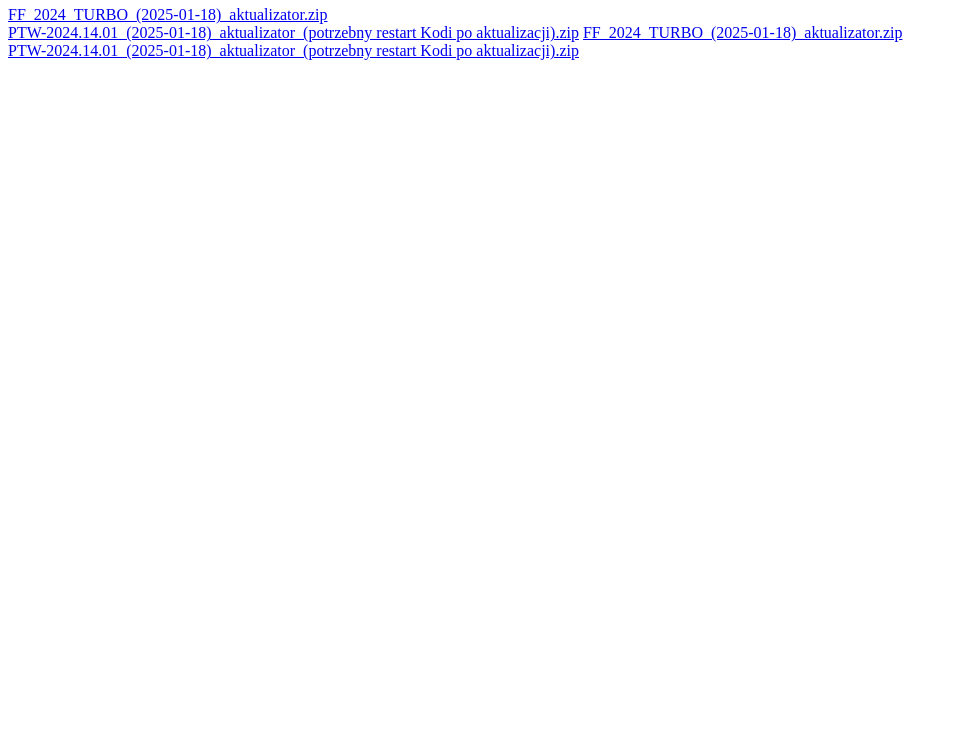
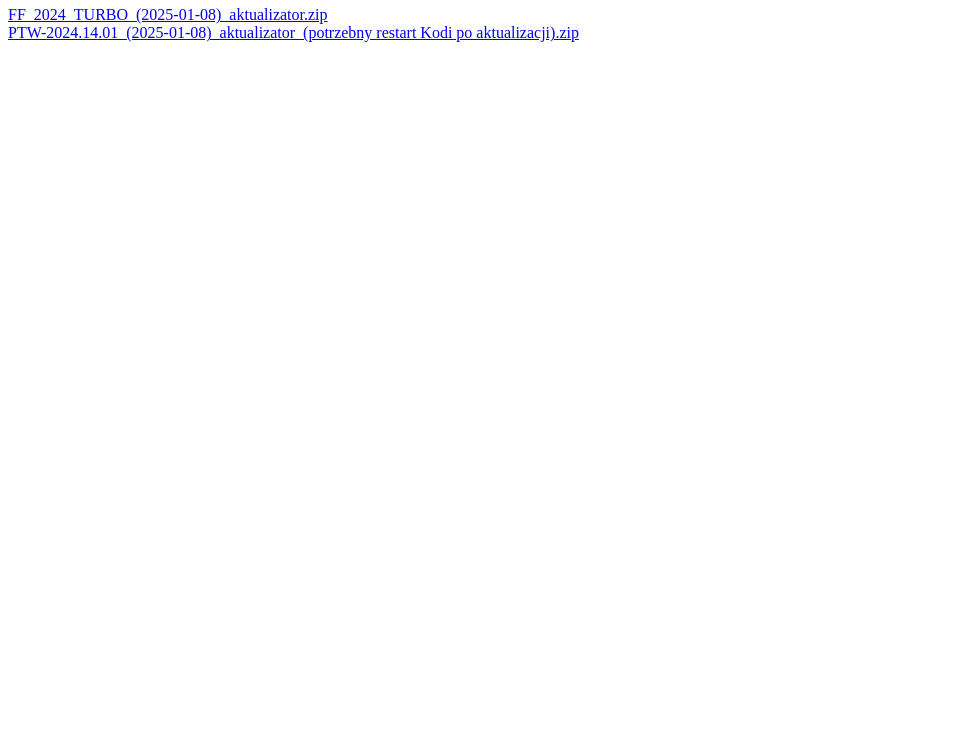
Before and after one commit to Pietia1979/Kodi.github.io, a plain HTML site: page index.html in a window 1280 px wide. Shown: the part 60-800 px from the top of the page, without its empty margins (0-958 px from the left). Drawn offline with Linux system fonts and the light colour scheme.

Commit message:
Update index.html

```diff
--- a/index.html
+++ b/index.html
@@ -4,9 +4,8 @@
   </head>
   <body>
     <h1>Index of /</h1>
-  <a href="FF_2024_TURBO_(2025-01-18)_aktualizator.zip">FF_2024_TURBO_(2025-01-18)_aktualizator.zip</a><br>
-  <a href="PTW-2024.14.01_(2025-01-18)_aktualizator_(potrzebny restart Kodi po aktualizacji).zip">PTW-2024.14.01_(2025-01-18)_aktualizator_(potrzebny restart Kodi po aktualizacji).zip</a>
-<a href="FF_2024_TURBO_(2025-01-18)_aktualizator.zip">FF_2024_TURBO_(2025-01-18)_aktualizator.zip</a><br>
-  <a href="PTW-2024.14.01_(2025-01-18)_aktualizator_(potrzebny restart Kodi po aktualizacji).zip">PTW-2024.14.01_(2025-01-18)_aktualizator_(potrzebny restart Kodi po aktualizacji).zip</a>
+  <a href="FF_2024_TURBO_(2025-01-08)_aktualizator.zip">FF_2024_TURBO_(2025-01-08)_aktualizator.zip</a><br>
+  <a href="PTW-2024.14.01_(2025-01-08)_aktualizator_(potrzebny restart Kodi po aktualizacji).zip">PTW-2024.14.01_(2025-01-08)_aktualizator_(potrzebny restart Kodi po aktualizacji).zip</a>
+
   </body>
 </html>
```
